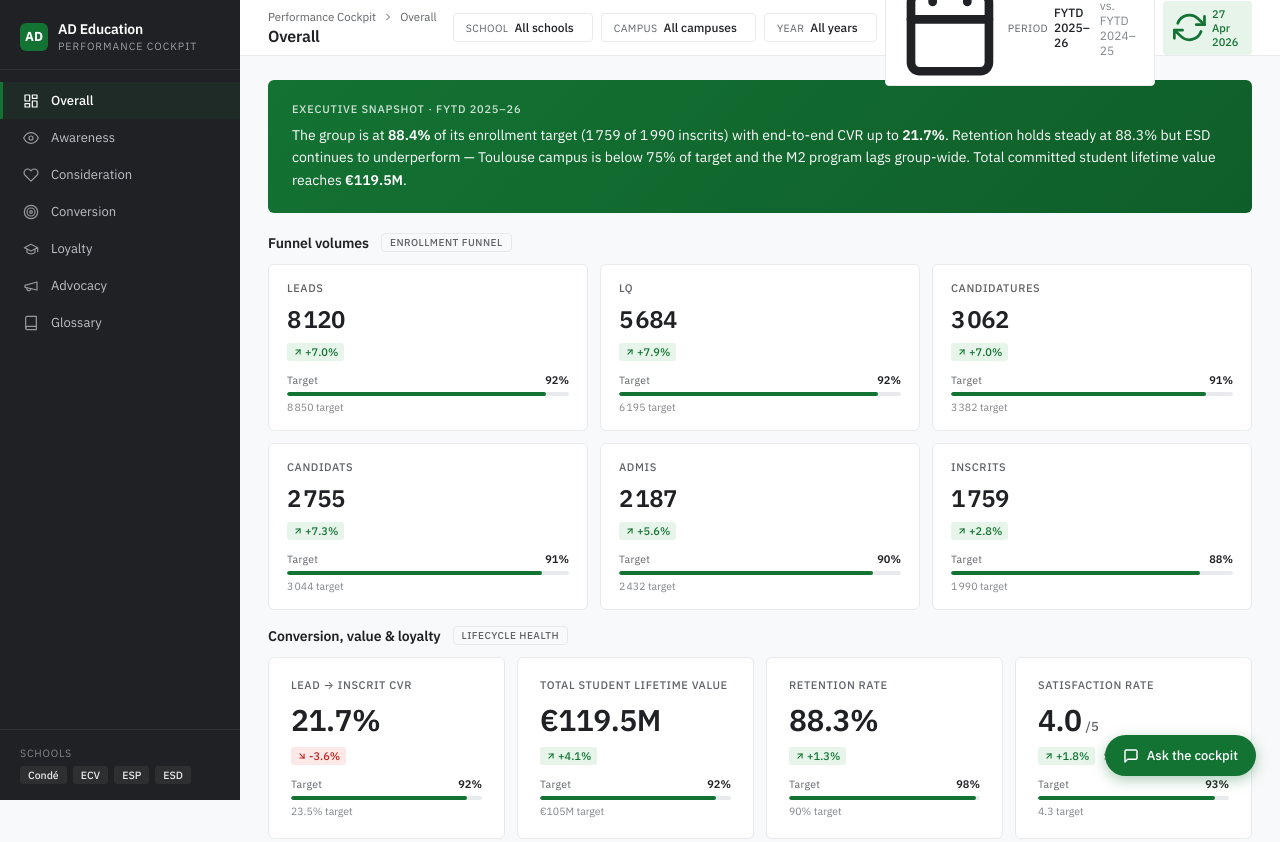
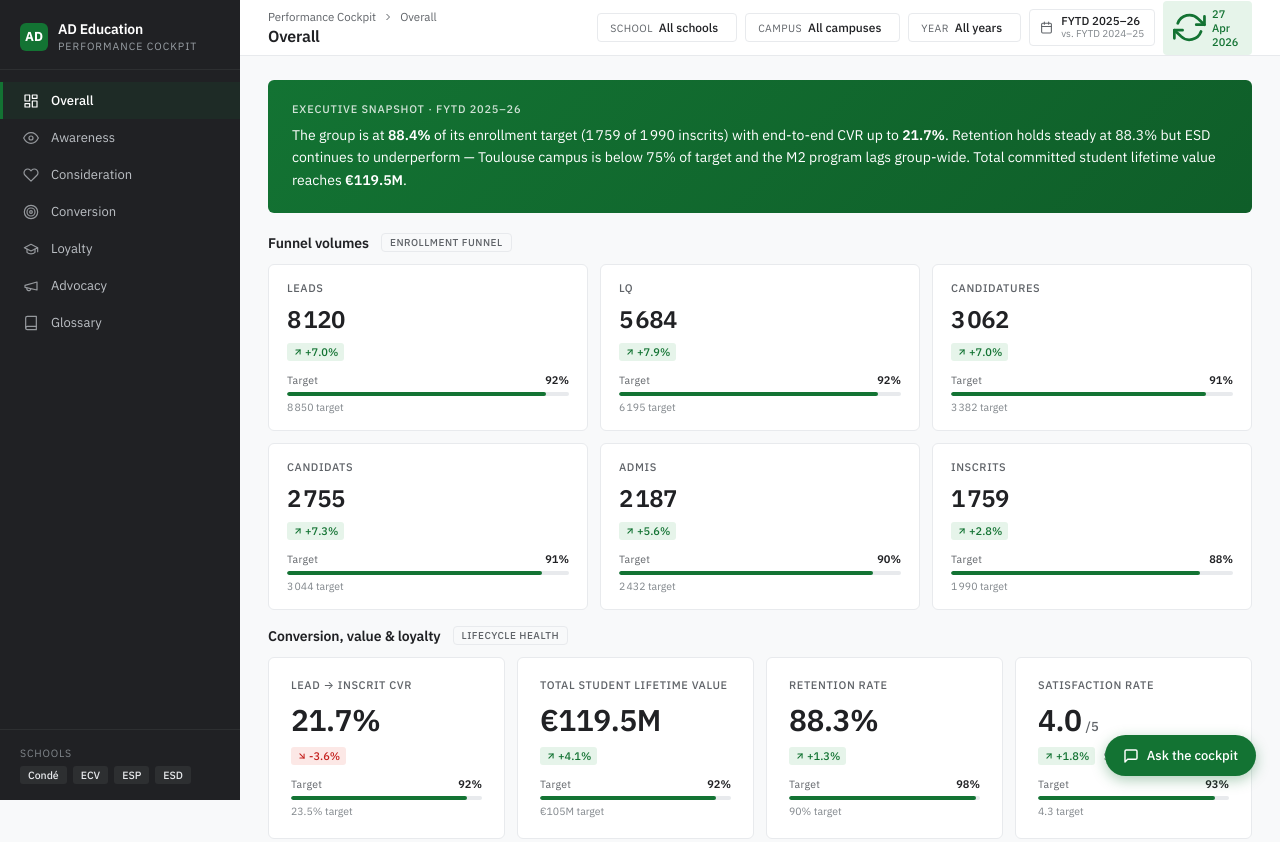
Before and after one commit to SimonAttias/ad-performance-cockpit, a plain HTML site: page index.html in a window 1280 px wide. Shown: the top 842 px of the page. Drawn offline with nearby package versions, Linux system fonts and the light colour scheme.

Commit message:
Refactor period-pill styling and structurew

```diff
--- a/index.html
+++ b/index.html
@@ -152,12 +152,14 @@ input { font-family: inherit; }
 .filter-dropdown button.active { color: var(--brand); font-weight: 500; }
 
 .period-pill {
-  display: flex; align-items: center; gap: 6px;
-  padding: 6px 12px; border: 1px solid var(--border);
-  background: var(--surface); border-radius: 4px; font-size: 12px;
-}
-.period-pill .lbl { color: var(--text-muted); font-size: 10.5px; text-transform: uppercase; letter-spacing: 0.4px; }
-.period-pill .vs { color: var(--text-subtle); margin-left: 4px; }
+  display: flex; align-items: center; gap: 8px;
+  padding: 4px 10px; border: 1px solid var(--border);
+  background: var(--surface); border-radius: 4px;
+}
+.period-pill svg { width: 13px; height: 13px; color: var(--text-muted); flex-shrink: 0; }
+.period-pill .period-stack { display: flex; flex-direction: column; line-height: 1.25; }
+.period-pill .period-current { font-size: 11.5px; font-weight: 500; color: var(--text); white-space: nowrap; }
+.period-pill .period-compare { font-size: 10px; color: var(--text-subtle); white-space: nowrap; }
 
 .update-pill {
   display: inline-flex; align-items: center; gap: 6px;
@@ -1637,7 +1639,6 @@ function paneGlossary(searchTerm = '') {
   html += voiceover('Definitions of every metric, taxonomy term, and platform concept used throughout this cockpit. Search across both sections at once.');
 
   html += `<div class="search-bar">
-    ${ICONS.search}
     <input type="text" id="glossary-search" placeholder="Search glossary & taxonomy…" value="${searchTerm.replace(/"/g, '&quot;')}" oninput="onGlossarySearch(event)" />
     ${q ? `<button onclick="document.getElementById('glossary-search').value='';onGlossarySearch({target:{value:''}});">${ICONS.x}</button>` : ''}
     <span class="count">${filteredGlossary.length + filteredTax.length} of ${GLOSSARY.length + TAXONOMY.length} terms</span>
@@ -1835,9 +1836,10 @@ function renderTopbarFilters() {
     </div>
     <div class="period-pill">
       ${ICONS.calendar}
-      <span class="lbl">Period</span>
-      <span style="font-weight:500">FYTD 2025–26</span>
-      <span class="vs">vs. FYTD 2024–25</span>
+      <div class="period-stack">
+        <div class="period-current">FYTD 2025–26</div>
+        <div class="period-compare">vs. FYTD 2024–25</div>
+      </div>
     </div>
     <div class="update-pill">${ICONS.refresh} 27 Apr 2026</div>
   `;
```
